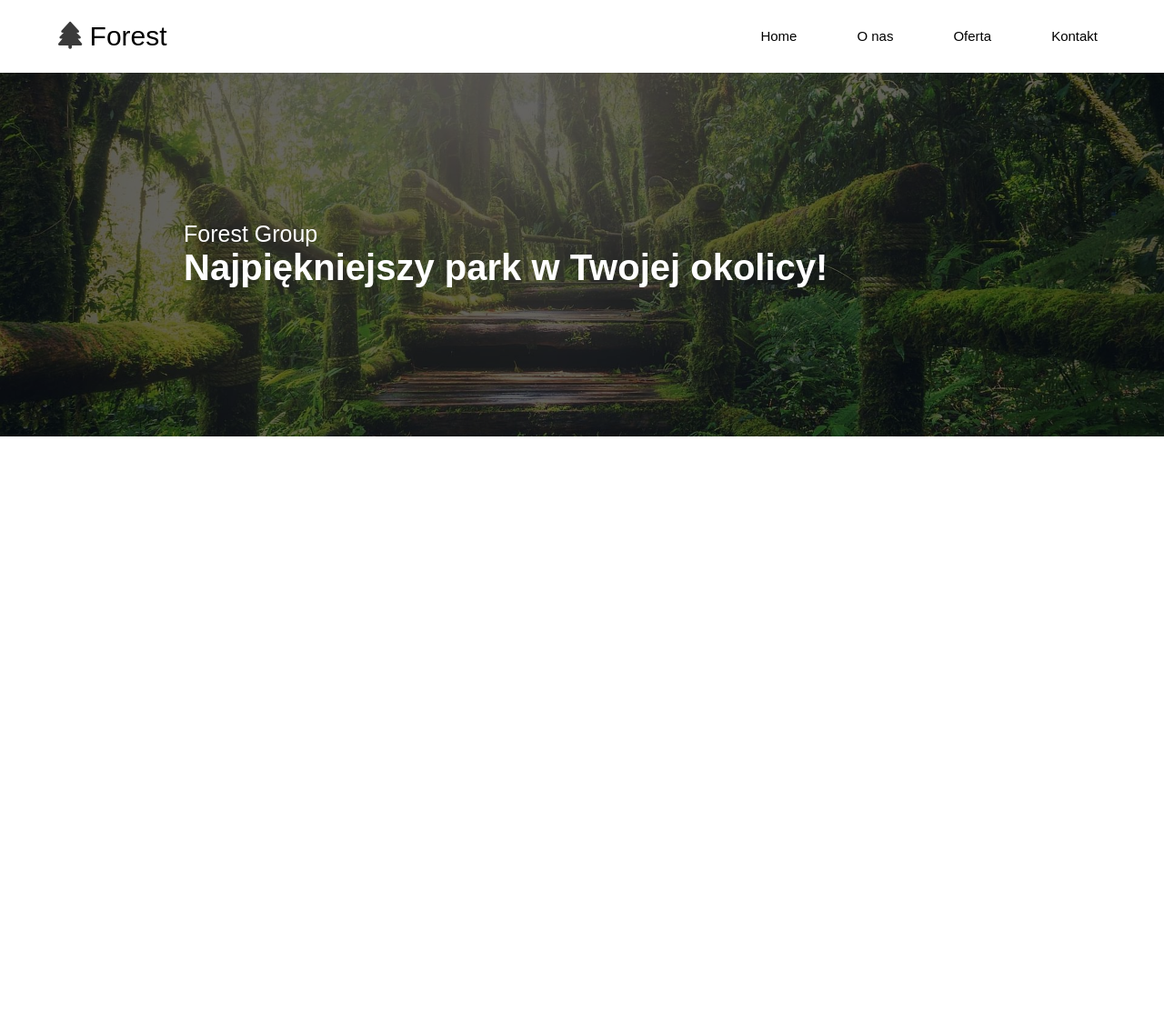
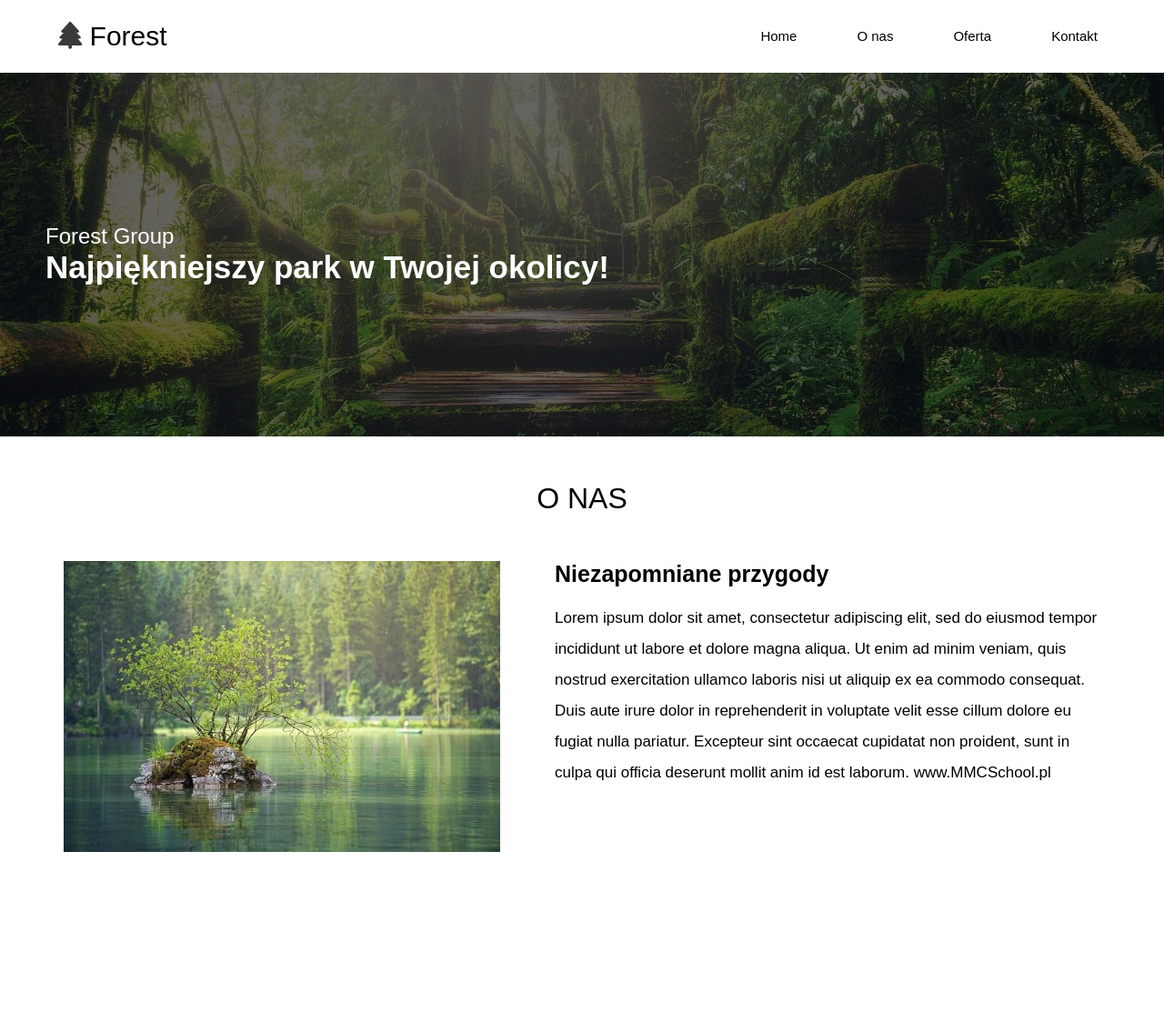
Before and after one commit to BlackMattdev/Forest-web, a website: page index.html in a window 1280 px wide. Shown: the whole page at 91% size. Before the commit the page ends 800 px from the top, so only its background shows below. Drawn offline with Linux system fonts and the light colour scheme.

Commit message:
Create aboutus section

```diff
--- a/index.html
+++ b/index.html
@@ -15,23 +15,84 @@
     <div class="wrapper">
         <div class="navbar__nav">
             <div class="navbar__logo"><a href="#home"><i class="fa-solid fa-tree"></i> Forest</a></div>
+
             <ul class="navbar__desktop-list">
                 <li class="navbar__desktop-item"><a href="#home">Home</a></li>
                 <li class="navbar__desktop-item"><a href="#aboutus">O nas</a></li>
                 <li class="navbar__desktop-item"><a href="#offer">Oferta</a></li>
                 <li class="navbar__desktop-item"><a href="#contact">Kontakt</a></li>
             </ul>
+
+
         </div>
+
     </div>
 </nav>
-    <header class="header">
+
+
+    <!-- <ul class="navbar__mobile-list--active">
+        <li class="navbar__mobile-item"><a href="#home">Home</a></li>
+        <li class="navbar__mobile-item"><a href="#aboutus">O nas</a></li>
+        <li class="navbar__mobile-item"><a href="#offer">Oferta</a></li>
+        <li class="navbar__mobile-item"><a href="#contact">Kontakt</a></li>
+    </ul> -->
+    <header class="header" id="home">
         <div class="header__shadow"></div>
-        <div class="header__text">
-            <p>Forest Group</p>
-            <h1>Najpiękniejszy park w Twojej okolicy!</h1>
+        <div class="wrapper">
+            <div class="header__text">
+                <p>Forest Group</p>
+                <h1>Najpiękniejszy park w Twojej okolicy!</h1>
+            </div>
         </div>
     </header>
 
+    <main>
+        <section class="wrapper">
+            <section class="aboutus">
+                <div class="section-heading">O nas</div>
+                <div class="aboutus__item">
+                    <img src="../dist/img/waterSmall.jpg" alt="Drzewo na wyspie na jeziorze" class="aboutus__item-img">
+                    <div class="aboutus__item-text">
+                        <h3>Niezapomniane przygody</h3>
+                        <p>Lorem ipsum dolor sit amet, consectetur adipiscing elit, sed do eiusmod
+                            tempor incididunt ut labore et dolore magna aliqua. Ut enim ad minim
+                            veniam, quis nostrud exercitation ullamco laboris nisi ut aliquip ex ea
+                            commodo consequat. Duis aute irure dolor in reprehenderit in voluptate
+                            velit esse cillum dolore eu fugiat nulla pariatur. Excepteur sint occaecat
+                            cupidatat non proident, sunt in culpa qui officia deserunt mollit anim id est
+                            laborum. www.MMCSchool.pl</p>
+                    </div>
+                </div>
+
+            </section>
+            </div>
+
+            <div class="test">
+                <br>
+                <br>
+                <br>
+                <br>
+                <br>
+                <br>
+                <br>
+                <br>
+                <br>
+                <br>
+                <br>
+                <br>
+                <br>
+                <br>
+                <br>
+                <br>
+                <br>
+            </div>
+
+
+
+
+
+
+    </main>
 
 
     <!-- <script src="./js/js.js"></script> -->
--- a/src/sass/main.scss
+++ b/src/sass/main.scss
@@ -25,6 +25,7 @@ a {
 	top: 0;
 	width: 100%;
 	background-color: $white;
+	z-index: 1000;
 	&__nav {
 		display: flex;
 		white-space: nowrap;
@@ -43,6 +44,20 @@ a {
 			color: $gray;
 		}
 	}
+	// &__mobile {
+	// 	position: absolute;
+	// 	top: 0;
+	// 	left: 0;
+	// 	right: 0;
+	// 	bottom: 0;
+	// 	display: flex;
+	// 	justify-content: center;
+	// 	align-items: center;
+	// 	flex-direction: column;
+	// 	&-item {
+	// 		list-style: none;
+	// 	}
+	// }
 	&__desktop {
 		&-list {
 			display: none;
@@ -92,18 +107,55 @@ a {
 		display: flex;
 		flex-direction: column;
 		justify-content: center;
-		margin-left: 15%;
+		// margin-left: 20%;
 		padding: 1em;
 		height: 60vh;
 		max-height: 400px;
 		color: $white;
 		h1 {
-			font-size: 4rem;
+			font-size: 2.7rem;
 		}
 		p {
-			font-size: 2.5rem;
+			font-size: 1.9rem;
 		}
 	}
 }
 
+//ABOUTUS
+
+.aboutus {
+	&__item {
+		display: flex;
+		flex-direction: column;
+		&-img{
+			margin: 0 auto;
+			width: 80%;
+			max-width: 600px;
+		}
+		&-text {
+			display: flex;
+			flex-direction: column;
+			margin: 0 auto;
+			max-width: 600px;
+			// margin-left: 4em;
+			width: 80%;
+			overflow: hidden;
+			h3 {
+				margin-top: 1em;
+				font-size: 2em;
+			}
+			p {
+				margin-top: 1em;
+				font-size: 1.5em;
+				line-height: 200%;
+			}
+		}
+	}
+}
+
+
+
+
+
+
 @import './utilities/media';
--- a/src/sass/utilities/_components.scss
+++ b/src/sass/utilities/_components.scss
@@ -7,7 +7,7 @@
 .section-heading {
 	position: relative;
     margin: 50px auto;
-	font-size: 4rem;
+	font-size: 3.2rem;
 	text-align: center;
     text-transform: uppercase;
 }
--- a/src/sass/utilities/_media.scss
+++ b/src/sass/utilities/_media.scss
@@ -1,3 +1,32 @@
+@media (min-width: 576px) {
+	.aboutus {
+		&__item {
+			&-text {
+				h3 {
+					font-size: 2.5em;
+				}
+				p {
+					font-size: 1.7em;
+					line-height: 200%;
+				}
+			}
+		}
+	}
+}
+
+@media (min-width: 768px) {
+	.header {
+		&__text {
+			h1 {
+				font-size: 3.2rem;
+			}
+			p {
+				font-size: 2.4rem;
+			}
+		}
+	}
+}
+
 // 992 px
 @media (min-width: 992px) {
 	.navbar {
@@ -6,9 +35,37 @@
 				display: flex;
 			}
 		}
+		&__mobile {
+			&-list {
+				// display: none;
+				color: black;
+			}
+		}
 	}
 
 	.header {
 		background-image: url('../img/jungleBig.jpg');
+		&__text {
+			h1 {
+				font-size: 3.5rem;
+			}
+			p {
+				font-size: 2.4rem;
+			}
+		}
+	}
+	.aboutus {
+		&__item {
+			flex-direction: row;
+			&-img {
+				width: 40%;
+			}
+			&-text {
+				width: 55%;
+				h3 {
+					margin-top: 0;
+				}
+			}
+		}
 	}
 }
```
Also changed, not shown: dist/css/main.min.css, 2 other files.
